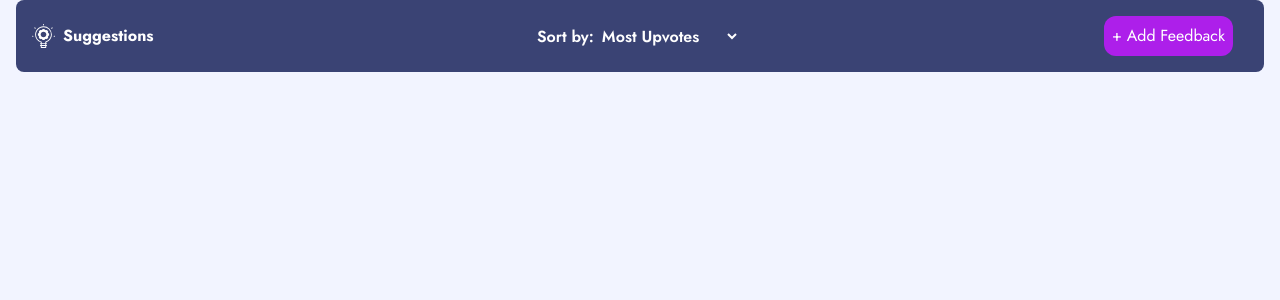
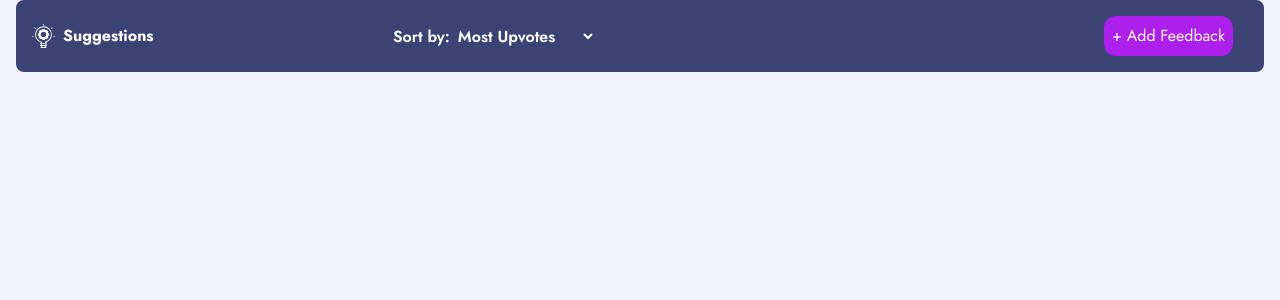
Before and after one commit to morfeli/feedback-dashboard, a Next.js app: page /components/dashboard-ui/SortingHeader in a window 1280 px wide. Shown: the top 300 px of the page. Built offline with nearby package versions, Linux system fonts and the light colour scheme.

Commit message:
new: now styling app towards desktop view

```diff
--- a/pages/components/dashboard-ui/UI/SortingButton.jsx
+++ b/pages/components/dashboard-ui/UI/SortingButton.jsx
@@ -5,7 +5,7 @@ const SortingButton = (props) => {
   };
 
   return (
-    <div className="pl-1 ">
+    <div className="pl-1 xl:pr-72">
       <label htmlFor="sort" className="pr-1 text-white font-jost-semibold">
         Sort by:
       </label>
--- a/pages/suggestions/index.jsx
+++ b/pages/suggestions/index.jsx
@@ -159,7 +159,7 @@ const SuggestionsPage = ({ session, feedbackData }) => {
 
   if (session) {
     return (
-      <main className="xl:flex xl:justify-around">
+      <main className="xl:flex xl:justify-evenly xl:items-baseline">
         <div>
           <Dashboard
             isMobile={isMobile}
@@ -169,7 +169,7 @@ const SuggestionsPage = ({ session, feedbackData }) => {
             roadmap={roadmapData}
           />
         </div>
-        <div>
+        <div className="xl:w-900px">
           <SortingHeader
             sortArray={updateSortedArray}
             test={renderSortedFeedback}
--- a/tailwind.config.js
+++ b/tailwind.config.js
@@ -16,6 +16,9 @@ module.exports = {
         "first-gray": "#F7F8FD",
         "first-orange": "#F49F85",
         "light-blue": "#62BCFA",
+      },
+      width: {
+        "900px": "900px",
       },
     },
 
```
